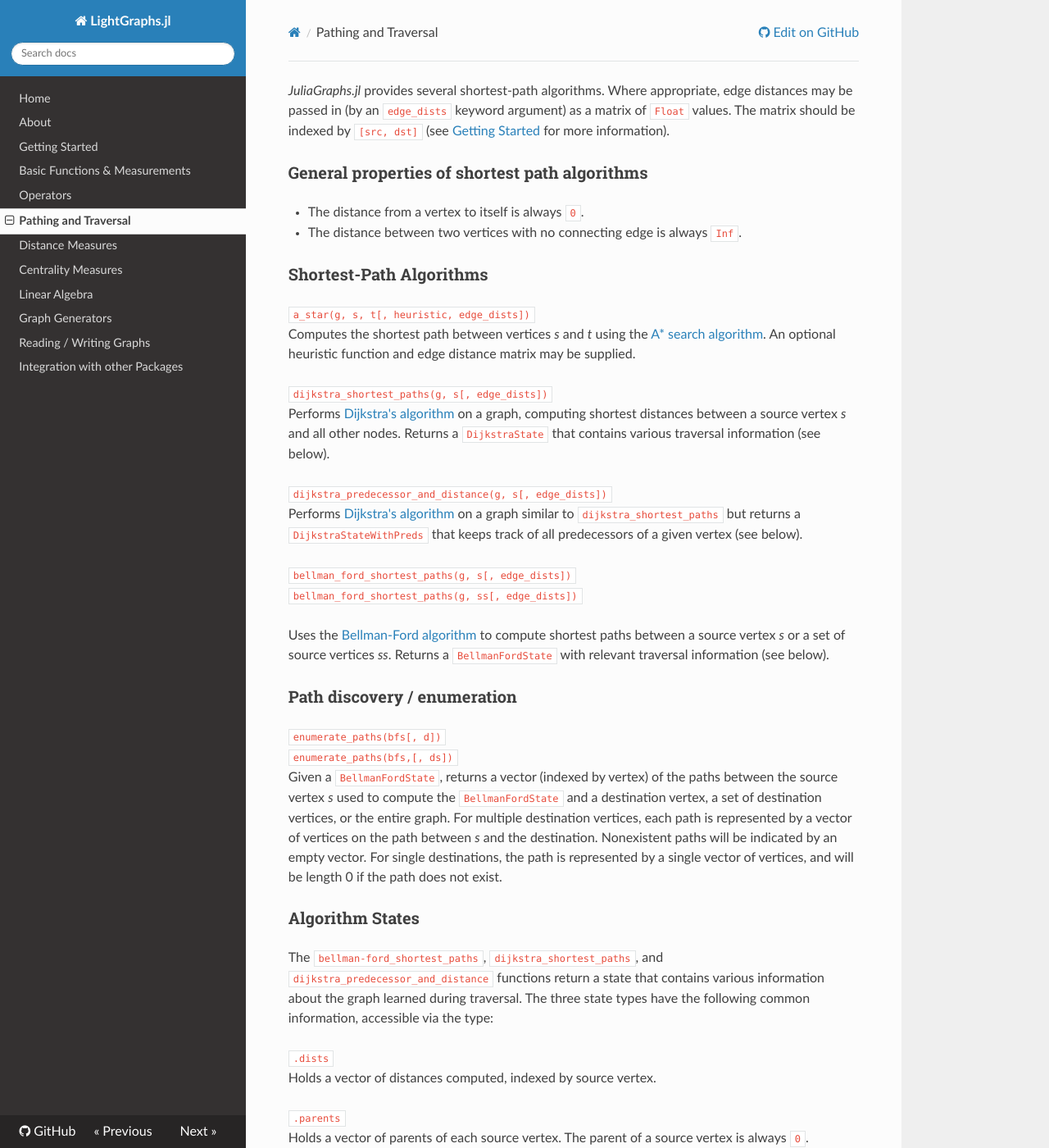
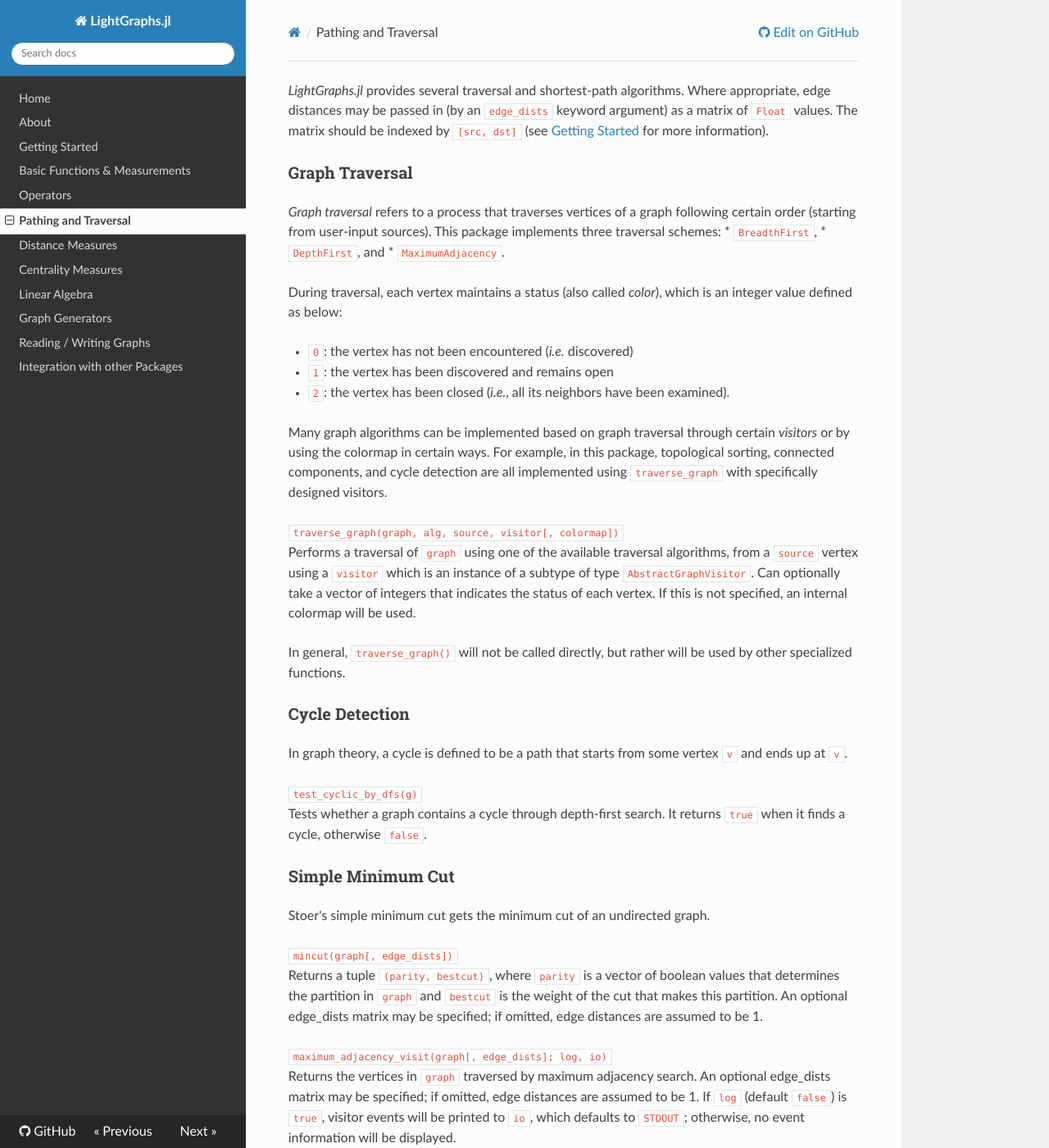
Before and after one commit to sbromberger/LightGraphs.jl, an MkDocs documentation site: the page built from doc/pathing.md, in a window 1280 px wide and 1400 px high. Shown: the whole window at 82% size. Built offline with MkDocs 1.6.1, drawn with Linux system fonts in a browser that asks for light colours; nearby versions of some CDN libraries; old or Windows-style settings are respelled for this version of MkDocs; some of the changed text lies outside the part shown.

Commit message:
implemented @bdeonovic's maximum adjacency visit / mincut algorithms
fixed min_cut to mincut in tests

```diff
--- a/doc/pathing.md
+++ b/doc/pathing.md
@@ -1,10 +1,45 @@
-*JuliaGraphs.jl* provides several shortest-path algorithms. Where appropriate, edge distances may be passed in (by an `edge_dists` keyword argument) as a matrix of `Float` values. The matrix should be indexed by `[src, dst]` (see [Getting Started](gettingstarted.html) for more information).
+*LightGraphs.jl* provides several traversal and shortest-path algorithms. Where appropriate, edge distances may be passed in (by an `edge_dists` keyword argument) as a matrix of `Float` values. The matrix should be indexed by `[src, dst]` (see [Getting Started](gettingstarted.html) for more information).
 
-### General properties of shortest path algorithms
+### Graph Traversal
+*Graph traversal* refers to a process that traverses vertices of a graph following certain order (starting from user-input sources). This package implements three traversal schemes:
+* `BreadthFirst`,
+* `DepthFirst`, and
+* `MaximumAdjacency`.
+
+During traversal, each vertex maintains a status (also called *color*), which is an integer value defined as below:
+
+* `0`: the vertex has not been encountered (*i.e.* discovered)
+* `1`: the vertex has been discovered and remains open
+* `2`: the vertex has been closed (*i.e.*, all its neighbors have been examined).
+
+Many graph algorithms can be implemented based on graph traversal through certain *visitors* or by using the colormap in certain ways. For example, in this package, topological sorting, connected components, and cycle detection are all implemented using ``traverse_graph`` with specifically designed visitors.
+
+`traverse_graph(graph, alg, source, visitor[, colormap])`
+Performs a traversal of `graph` using one of the available traversal algorithms, from a `source` vertex using a `visitor` which is an instance of a subtype of type `AbstractGraphVisitor`. Can optionally take a vector of integers that indicates the status of each vertex. If this is not specified, an internal colormap will be used.
+
+In general, `traverse_graph()` will not be called directly, but rather will be used by other specialized functions.
+
+###Cycle Detection
+In graph theory, a cycle is defined to be a path that starts from some vertex ``v`` and ends up at ``v``.
+
+`test_cyclic_by_dfs(g)`
+Tests whether a graph contains a cycle through depth-first search. It returns ``true`` when it finds a cycle, otherwise ``false``.
+
+###Simple Minimum Cut
+Stoer's simple minimum cut gets the minimum cut of an undirected graph.
+
+`mincut(graph[, edge_dists])`
+Returns a tuple  ``(parity, bestcut)``, where ``parity`` is a vector of boolean values that determines the partition in `graph` and ``bestcut`` is the weight of the cut that makes this partition. An optional edge_dists matrix may be specified; if omitted, edge distances are assumed to be 1.
+
+`maximum_adjacency_visit(graph[, edge_dists]; log, io)`
+Returns the vertices in `graph` traversed by maximum adjacency search. An optional edge_dists matrix may be specified; if omitted, edge distances are assumed to be 1. If `log` (default `false`) is `true`, visitor events will be printed to `io`, which defaults to `STDOUT`; otherwise, no event information will be displayed.
+
+
+### Shortest-Path Algorithms
+#### General properties of shortest path algorithms
 *   The distance from a vertex to itself is always `0`.
 *   The distance between two vertices with no connecting edge is always `Inf`.
 
-### Shortest-Path Algorithms
 
 `a_star(g, s, t[, heuristic, edge_dists])`
 Computes the shortest path between vertices *s* and *t* using the [A* search algorithm](http://en.wikipedia.org/wiki/A*_search_algorithm). An optional heuristic function and edge distance matrix may be supplied.
```
Also changed, not shown: 10 other files.
